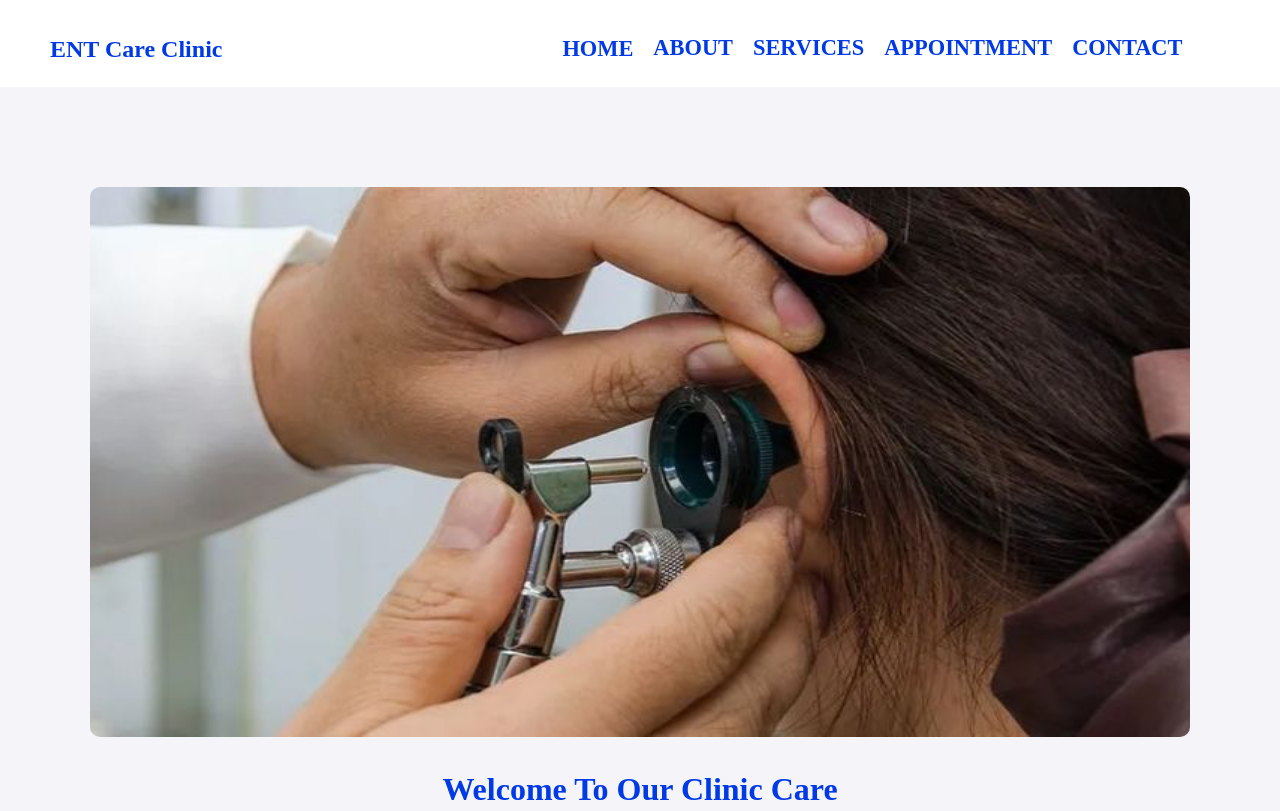
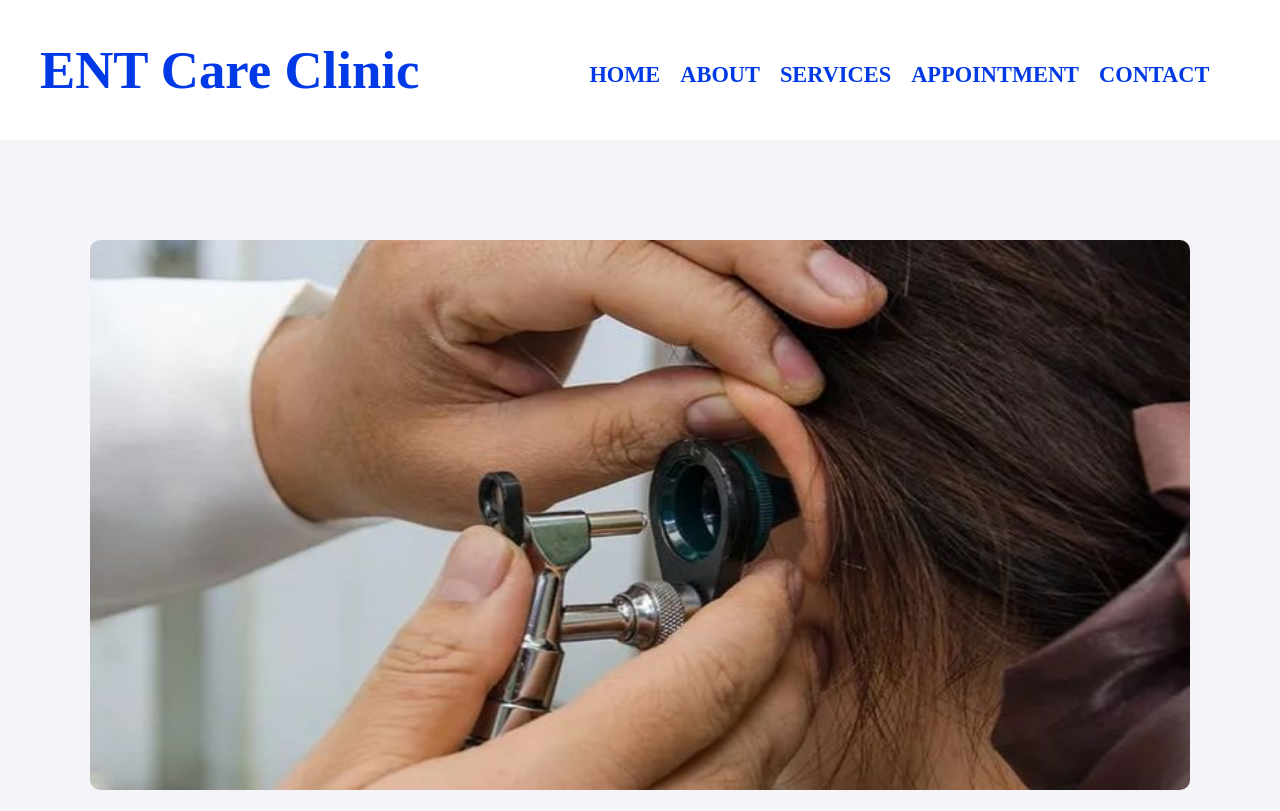
Before and after one commit to BarminasE/ENT, a plain HTML site: page About.html in a window 1280 px wide. Shown: the top 811 px of the page. Drawn offline with Linux system fonts and the light colour scheme; files whose address does not match are found by name.

Commit message:
ENT Project

```diff
--- a/About.css
+++ b/About.css
@@ -16,19 +16,18 @@ header {
 .navbar {
 	display: flex;
 	align-items: center;
+	padding: 20px;
 	width: 100%;
 }
 
 .logo {
-	font-size: 2.5rem;
-	margin-left: 30px;
 	font-weight: bold;
 }
 
 .highlight {
 	color: #0039e6;
 	text-decoration: none;
-	font-size: 1.5rem;
+	font-size: 3.3rem;
 }
 
 nav ul {
@@ -36,7 +35,7 @@ nav ul {
 	display: flex;
 	margin-top: 10px;
 	gap: 20px;
-	margin-left: 320px;
+	margin-left: 170px;
 	font-size: 1.4rem;
 }
 
--- a/About.html
+++ b/About.html
@@ -10,7 +10,7 @@
 		<header>
 			<div class="navbar">
 				<div class="logo">
-					<a href="#"class="highlight">ENT Care Clinic</div>
+					<a href="#"class="highlight">ENT Care Clinic</a></div>
 				<nav>
 					<ul>
 						<li><a href="Home.html">HOME</a></li>
@@ -20,6 +20,7 @@
 						<li><a href="#">CONTACT</a></li>
 					</ul>
 				</nav>
+            </div>
             </header>
 			<section class="section-heading">
 				<img src="/Images/Discover Excellence_ Best ENT Clinic in Delhi.jpeg" alt="Dentist at work" class="hero-image">
--- a/home.css
+++ b/home.css
@@ -46,7 +46,7 @@ nav ul li a {
 }
 
 .hero {
-	background-image: url();
+	background-image: url(/Images/Premium\ Photo\ _\ Group\ of\ doctors\ and\ nurses\ standing\ in\ the\ hospital\ roomthe\ concept\ of\ health.jpeg);
 	height: 90vh;
 	display: flex;
 	justify-content: center;
```
Also changed, not shown: Images/IMG-20240516-WA0087.jpg (renamed from IMG-20240516-WA0087.jpg), Images/IMG-20240516-WA0088.jpg (renamed from IMG-20240516-WA0088.jpg), Images/IMG-20240516-WA0095.jpg (renamed from IMG-20240516-WA0095.jpg), Images/IMG-20240516-WA0098.jpg (renamed from IMG-20240516-WA0098.jpg), Images/Premium Photo _ Group of doctors and nurses standing in the hospital roomthe concept of health.jpeg (added).
